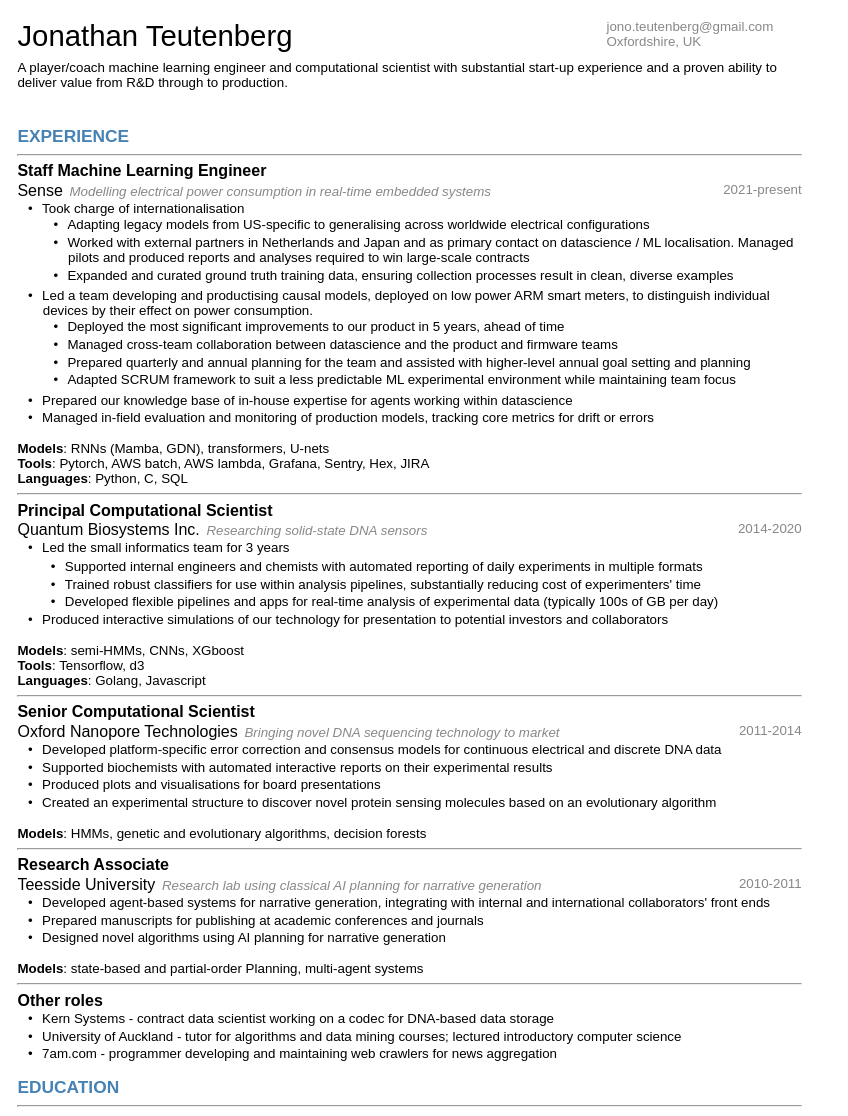
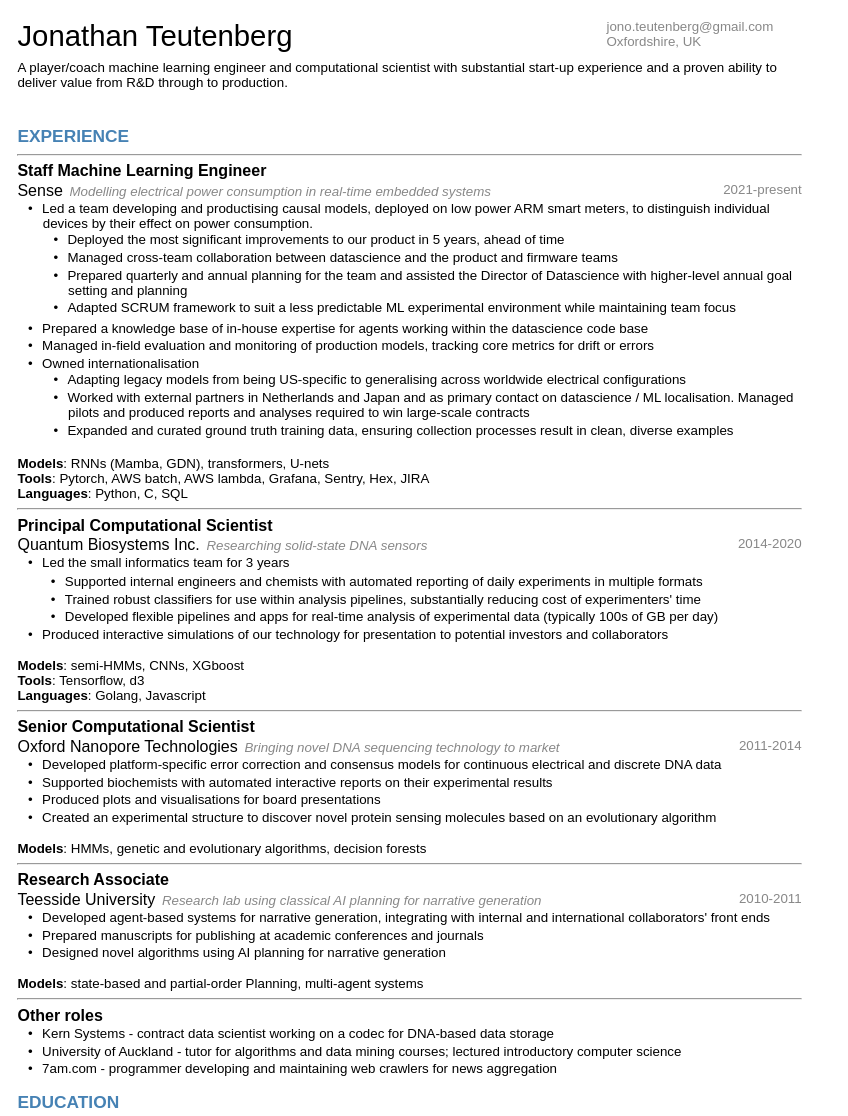
Before and after one commit to jteutenberg/cv, a plain HTML site: page index.html in a window 1280 px wide. Shown: the top 1116 px of the page, without its empty margins (0-848 px from the left). Drawn offline with Linux system fonts and the light colour scheme.

Commit message:
Rephrase. Remove odd verbs

```diff
--- a/index.html
+++ b/index.html
@@ -22,23 +22,23 @@
 			<h3>Staff Machine Learning Engineer</h3>
 			<span class="employer">Sense</span><span class="employerdetails">Modelling electrical power consumption in real-time embedded systems</span><span class="jobdate">2021-present</span><br>
 			<ul>
-				<li>Took charge of internationalisation
+				<li>Led a team developing and productising causal models, deployed on low power ARM smart meters, to distinguish individual devices by their effect on power consumption.
 					<ul>
-					<li>Adapting legacy models from US-specific to generalising across worldwide electrical configurations</li>
+						<li>Deployed the most significant improvements to our product in 5 years, ahead of time</li>
+						<li>Managed cross-team collaboration between datascience and the product and firmware teams</li>
+						<li>Prepared quarterly and annual planning for the team and assisted the Director of Datascience with higher-level annual goal setting and planning</li>
+						<li>Adapted SCRUM framework to suit a less predictable ML experimental environment while maintaining team focus</li>
+					</ul>
+				</li>
+				<li>Prepared a knowledge base of in-house expertise for agents working within the datascience code base</li>
+				<li>Managed in-field evaluation and monitoring of production models, tracking core metrics for drift or errors
+				<li>Owned internationalisation
+					<ul>
+					<li>Adapting legacy models from being US-specific to generalising across worldwide electrical configurations</li>
 					<li>Worked with external partners in Netherlands and Japan and as primary contact on datascience / ML localisation. Managed pilots and produced reports and analyses required to win large-scale contracts</li>
 					<li>Expanded and curated ground truth training data, ensuring collection processes result in clean, diverse examples</li>
 					</ul>
 				</li>
-				<li>Led a team developing and productising causal models, deployed on low power ARM smart meters, to distinguish individual devices by their effect on power consumption.
-					<ul>
-						<li>Deployed the most significant improvements to our product in 5 years, ahead of time</li>
-						<li>Managed cross-team collaboration between datascience and the product and firmware teams</li>
-						<li>Prepared quarterly and annual planning for the team and assisted with higher-level annual goal setting and planning</li>
-						<li>Adapted SCRUM framework to suit a less predictable ML experimental environment while maintaining team focus</li>
-					</ul>
-				</li>
-				<li>Prepared our knowledge base of in-house expertise for agents working within datascience</li>
-				<li>Managed in-field evaluation and monitoring of production models, tracking core metrics for drift or errors
 			</ul>
 			<strong>Models</strong>: RNNs (Mamba, GDN), transformers, U-nets</span><br>
 			<strong>Tools</strong>: Pytorch, AWS batch, AWS lambda, Grafana, Sentry, Hex, JIRA</span><br>
@@ -105,6 +105,7 @@
 			</p>
 			</p>
 			<p>A full publication list is available on <a href="https://scholar.google.com/citations?user=-ZEQkJ4AAAAJ">Google Scholar</a>.</p>
+			<p>Personal <a href="https://github.com/jteutenberg">GitHub</a>.</p>
 		</div>
 	</body>
 </html>
```
